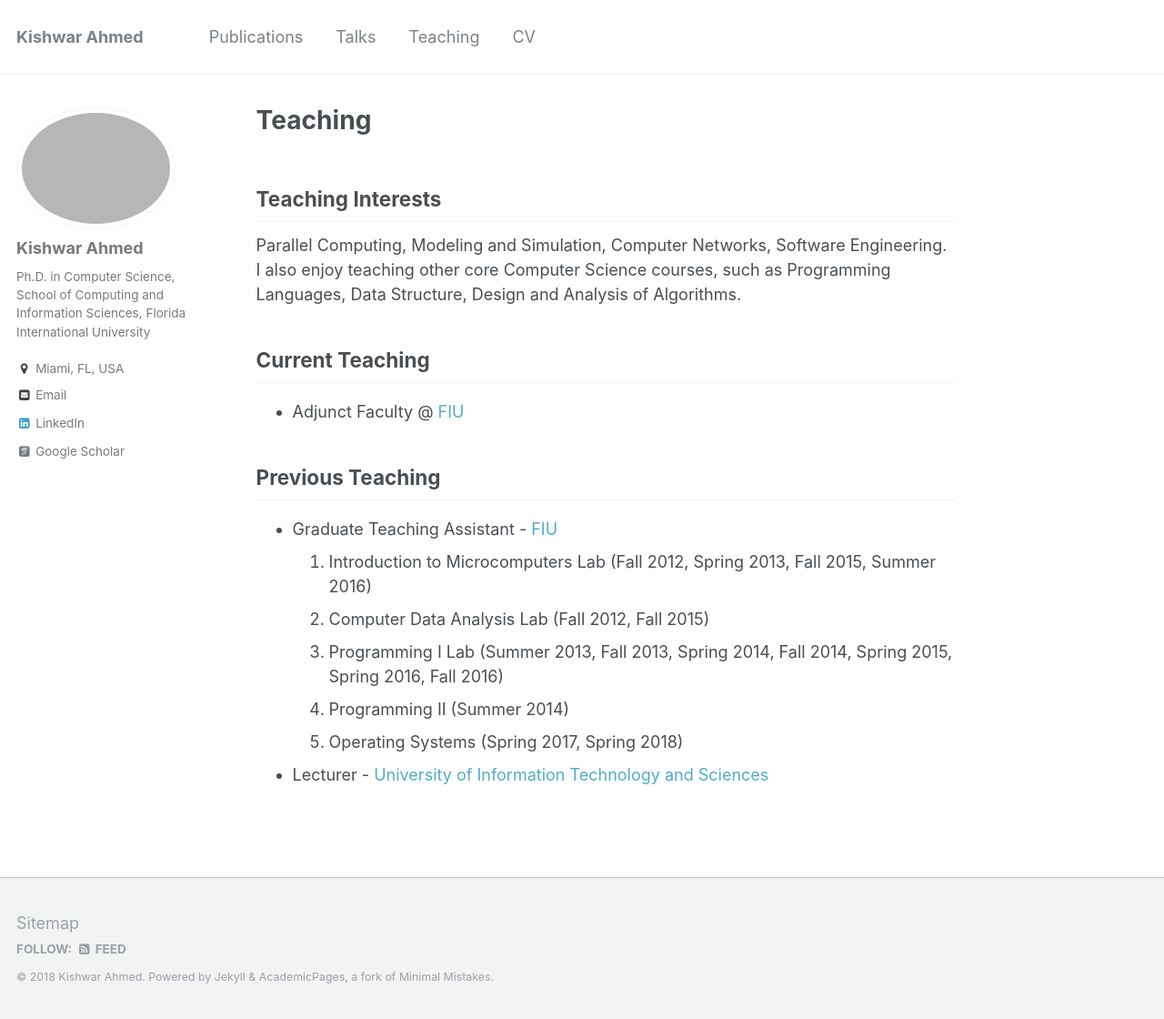
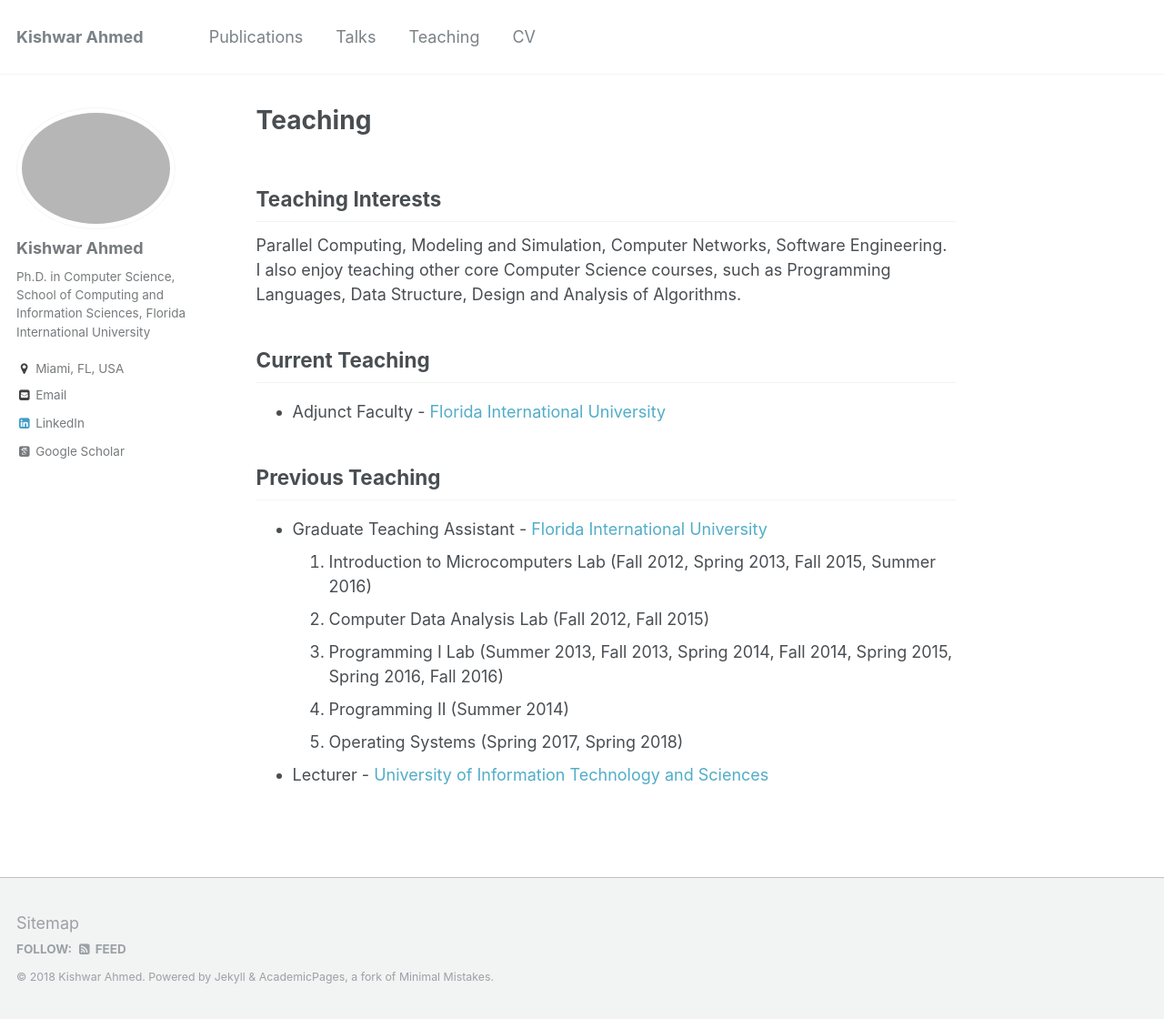
Before and after one commit to kishwarbd/kishwarbd.github.io, a Jekyll site: the page built from _pages/teaching.md, in a window 1280 px wide and 1120 px high. Shown: the whole window at 91% size. Built offline with Jekyll 4.4.1, drawn with Linux system fonts in a browser that asks for light colours; some web fonts are replaced.

Commit message:
updates.

```diff
--- a/_pages/teaching.md
+++ b/_pages/teaching.md
@@ -10,11 +10,11 @@ Parallel Computing, Modeling and Simulation, Computer Networks, Software Enginee
 
 ## Current Teaching
 
-* Adjunct Faculty @ [FIU](https://www.fiu.edu)
+* Adjunct Faculty - [Florida International University](https://www.fiu.edu)
 
 ## Previous Teaching
 
-* Graduate Teaching Assistant - [FIU](https://www.fiu.edu)
+* Graduate Teaching Assistant - [Florida International University](https://www.fiu.edu)
   1. Introduction to Microcomputers Lab (Fall 2012, Spring 2013, Fall 2015, Summer 2016)
   2. Computer Data Analysis Lab (Fall 2012, Fall 2015)
   3. Programming I Lab (Summer 2013, Fall 2013, Spring 2014, Fall 2014, Spring 2015, Spring 2016, Fall 2016)
```
